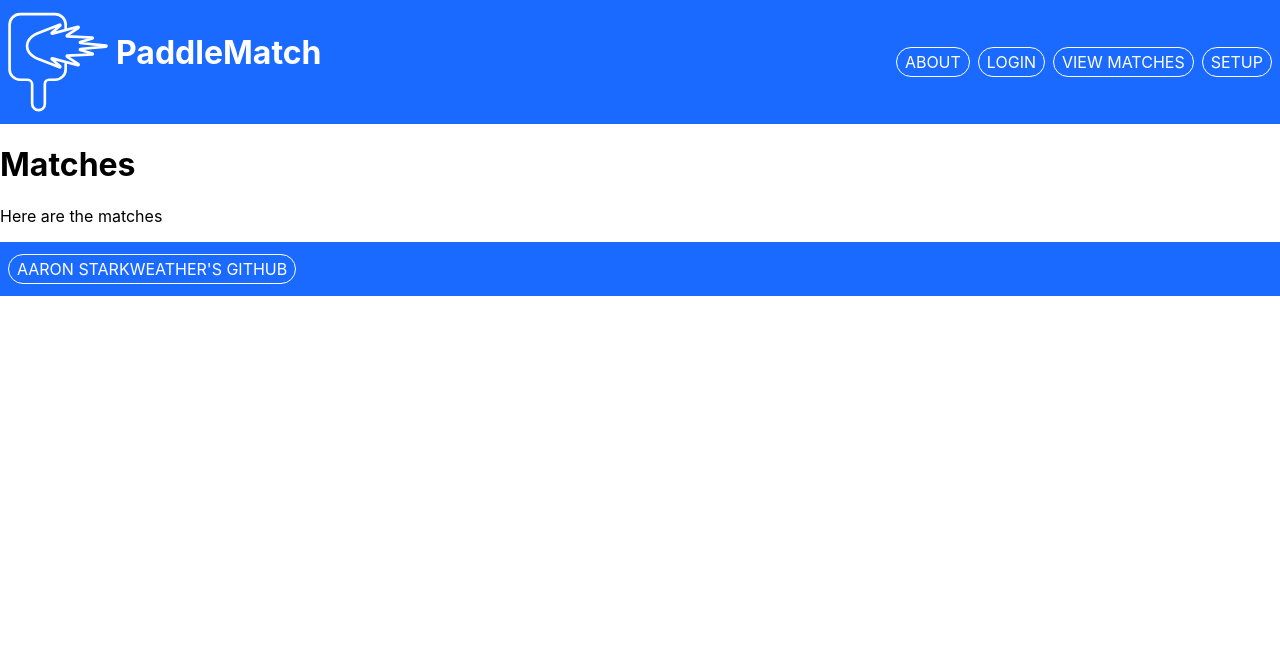
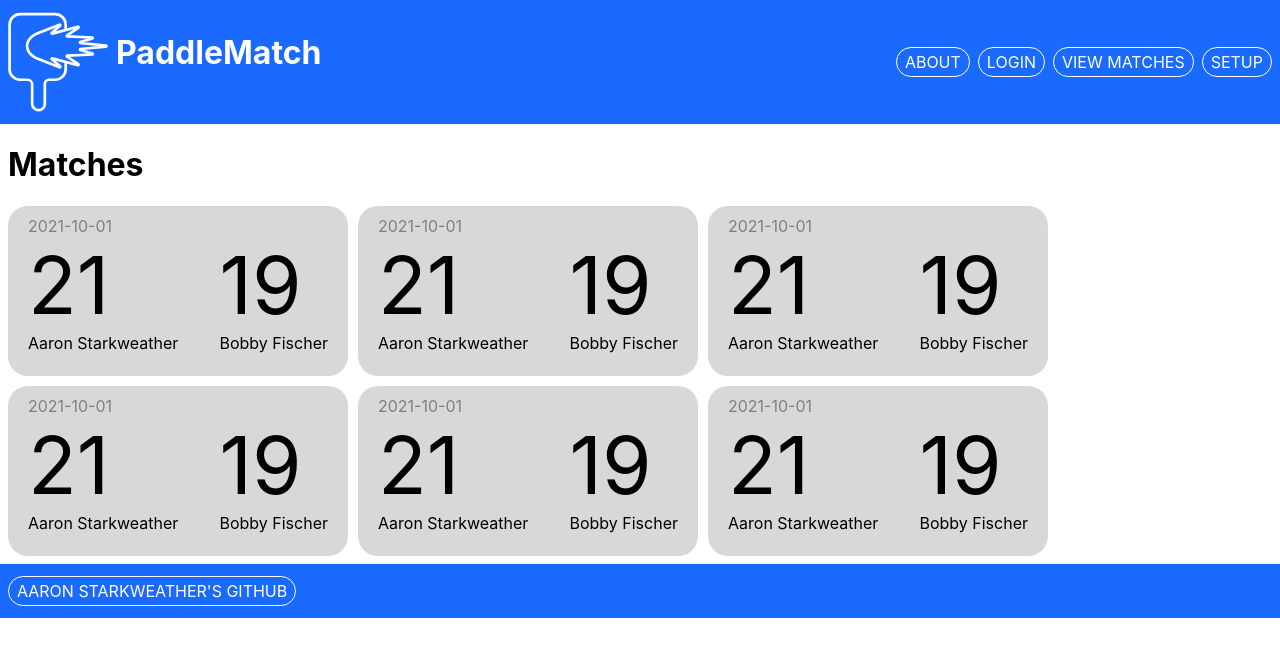
Before and after one commit to aaronstarky/startup, a React (Create React App) app in the folder my-react/: page /matches in a window 1280 px wide. Shown: the top 656 px of the page. Built offline with nearby package versions, Linux system fonts and the light colour scheme.

Commit message:
Finished the matches page

```diff
--- a/my-react/src/App.css
+++ b/my-react/src/App.css
@@ -36,3 +36,8 @@
     transform: rotate(360deg);
   }
 }
+
+.content {
+  padding: 0px 8px;
+  padding-bottom: 8px;
+}
--- a/my-react/src/App.js
+++ b/my-react/src/App.js
@@ -9,6 +9,7 @@ function App() {
   return (
     <body>
       <Header />
+      <div class="content">
         <Routes>
           <Route path="/" element={<About />} />
           {/* <Route path="/login" element={<Login/>}/> */}
@@ -16,6 +17,8 @@ function App() {
           <Route path="/matches" element={<Matches />} />
           {/* <Route path="/track" element={<Track/>}/> */}
         </Routes>
+      </div>
+
       <Footer />
     </body>
   );
--- a/my-react/src/matches.js
+++ b/my-react/src/matches.js
@@ -1,8 +1,54 @@
+import Match from "./match"
+import './matchesStyles.css'
+
 export default function Matches() {
     return (
         <div>
             <h1>Matches</h1>
-            <p>Here are the matches</p>
+            <div class="match-list">
+                <Match
+                    player1={"Aaron Starkweather"}
+                    player2={"Bobby Fischer"}
+                    player1Score={21}
+                    player2Score={19}
+                    date={"2021-10-01"}
+                />
+                <Match
+                    player1={"Aaron Starkweather"}
+                    player2={"Bobby Fischer"}
+                    player1Score={21}
+                    player2Score={19}
+                    date={"2021-10-01"}
+                />
+                <Match
+                    player1={"Aaron Starkweather"}
+                    player2={"Bobby Fischer"}
+                    player1Score={21}
+                    player2Score={19}
+                    date={"2021-10-01"}
+                />
+                <Match
+                    player1={"Aaron Starkweather"}
+                    player2={"Bobby Fischer"}
+                    player1Score={21}
+                    player2Score={19}
+                    date={"2021-10-01"}
+                />
+                <Match
+                    player1={"Aaron Starkweather"}
+                    player2={"Bobby Fischer"}
+                    player1Score={21}
+                    player2Score={19}
+                    date={"2021-10-01"}
+                />
+                <Match
+                    player1={"Aaron Starkweather"}
+                    player2={"Bobby Fischer"}
+                    player1Score={21}
+                    player2Score={19}
+                    date={"2021-10-01"}
+                />
+            </div>
         </div>
     )
 }
--- a/my-react/src/matchesStyles.css
+++ b/my-react/src/matchesStyles.css
@@ -13,7 +13,7 @@
 .match-list-item {
     display: flex;
     flex-direction: column;
-    background-color: rgb(68, 68,68);
+    background-color: rgb(216, 216, 216);
     border-radius: 20px;
     padding: 10px 20px;
     min-width: 300px;
```
Lines whose indentation alone changed are shown as unchanged.
